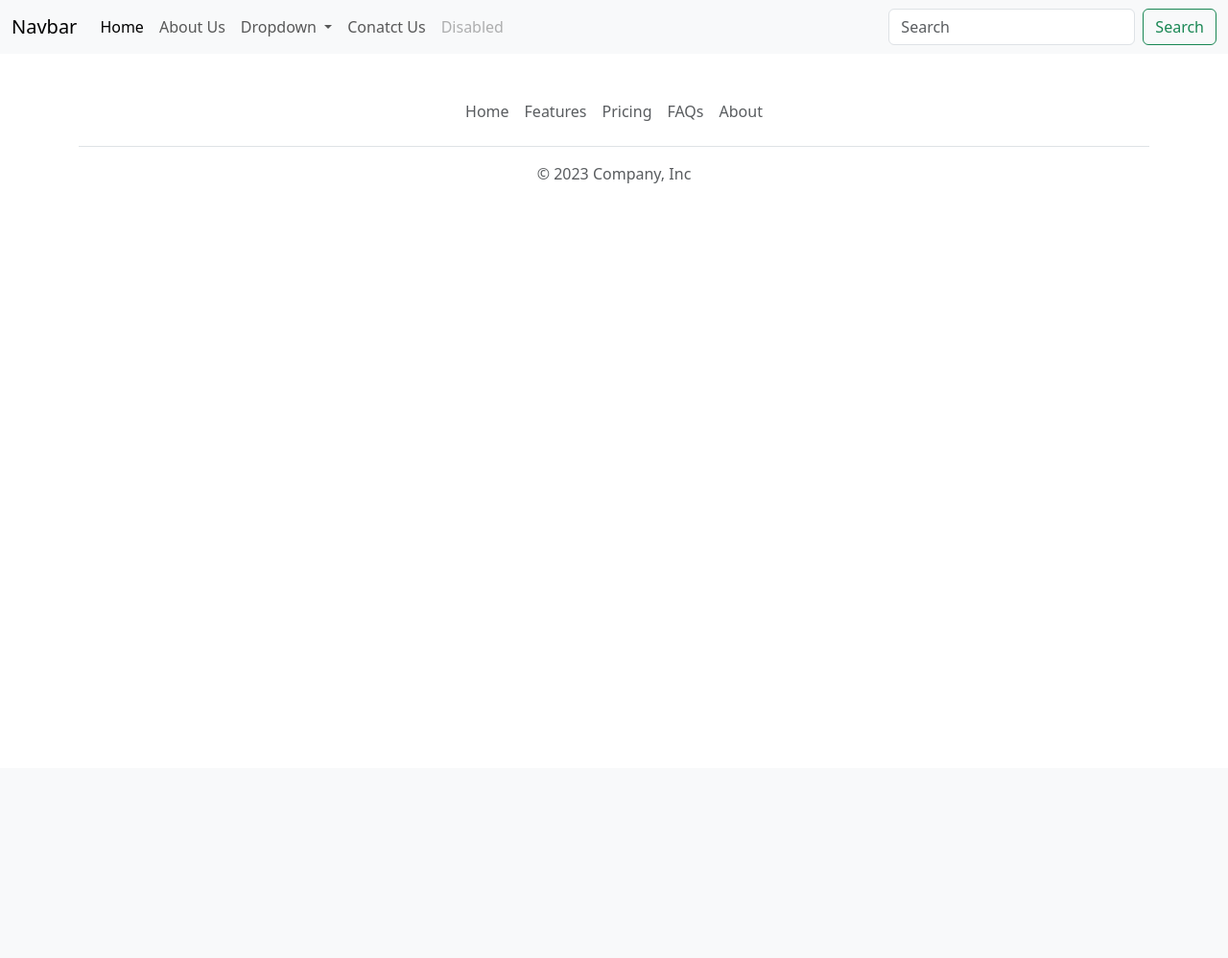
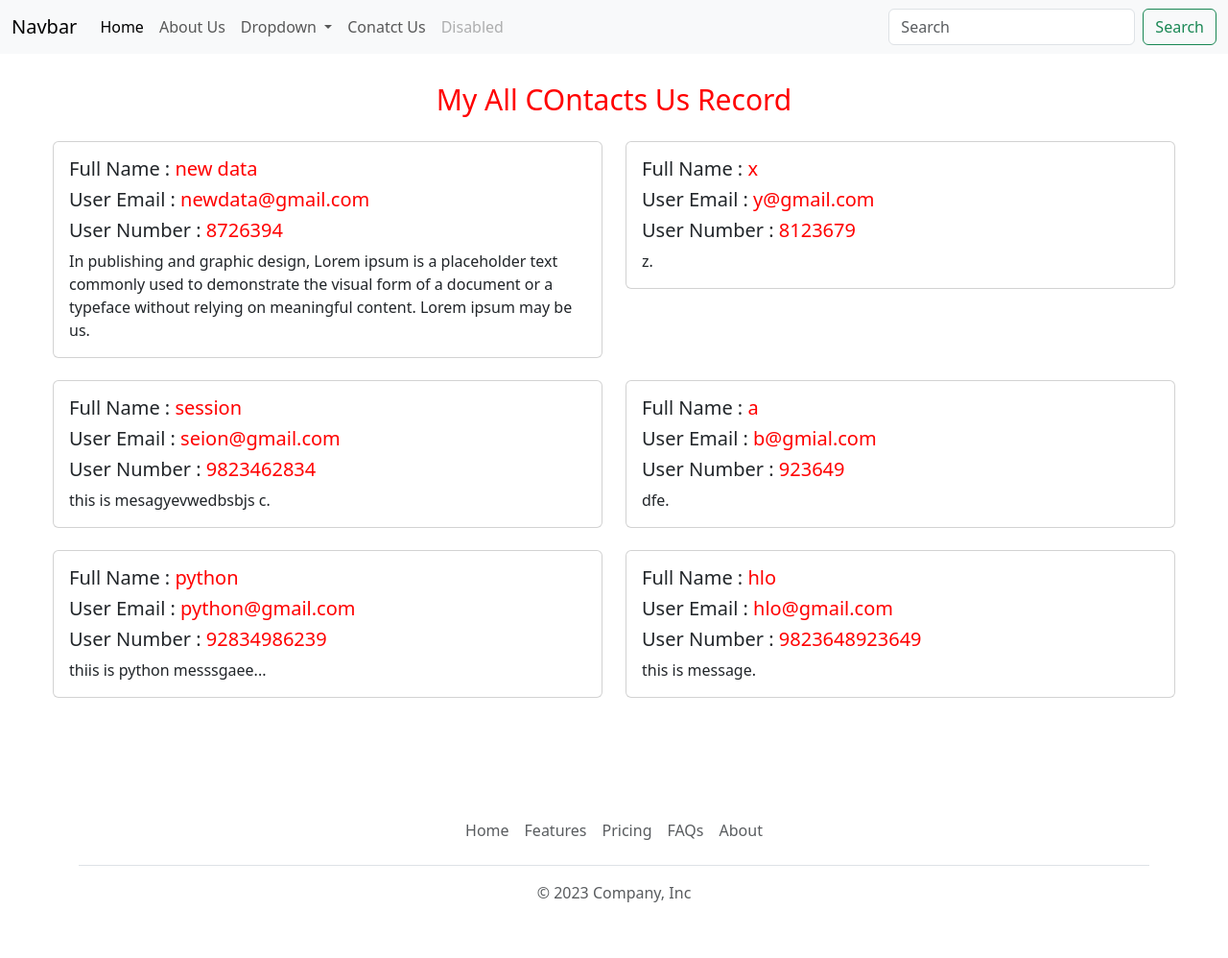
Before and after one commit to banvro/python-batch-11-to-12-45-Days, a Django app: page /services in a window 1280 px wide. Shown: the whole page at 96% size. Before the commit the page ends 191 px from the top, so only its background shows below. Run offline with Django 5.2, Linux system fonts and the light colour scheme; data comes from the database, SQL or seed files in the repository; both versions use the stored data as it was after the commit.

Commit message:
data fetuch done

```diff
--- a/feb-web-devlopment/django/xyz-abc/Hello/blog/views.py
+++ b/feb-web-devlopment/django/xyz-abc/Hello/blog/views.py
@@ -15,7 +15,11 @@ def contactus(request):
 
 
 def servicesus(request):
-    return render(request, "services.html")
+    # ORM
+    my_data = ContactUs.objects.all().order_by("-id")
+
+    context = {"records" : my_data}
+    return render(request, "services.html", context)
 
 
 
--- a/feb-web-devlopment/django/xyz-abc/Hello/template/navfooter.html
+++ b/feb-web-devlopment/django/xyz-abc/Hello/template/navfooter.html
@@ -53,6 +53,7 @@
 
 
 
+
       <div class="container">
         <footer class="py-3 my-4">
           <ul class="nav justify-content-center border-bottom pb-3 mb-3">
--- a/feb-web-devlopment/django/xyz-abc/Hello/template/services.html
+++ b/feb-web-devlopment/django/xyz-abc/Hello/template/services.html
@@ -1 +1,35 @@
 {% extends "navfooter.html" %}
+
+{% block body %}
+
+
+
+<div style="padding: 55px;padding-top: 30px;">
+    <div style="text-align: center;">
+        <h1 style="font-size: 30px; margin-bottom: 25px; color: red;">My All COntacts Us Record</h1>
+    </div>
+
+
+    <div>
+        <div class="row">
+
+
+
+            {% for data in records %}
+            <div class="col-sm-6 mb-3 mb-sm-0">
+              <div class="card" style="margin-bottom: 23px;">
+                <div class="card-body">
+                  <h5 class="card-title">Full Name : <span style="font-size: 20px; font-weight: 400; color: red;">{{data.username}}</span></h5>
+                  <h5 class="card-title">User Email : <span style="font-size: 20px; font-weight: 400; color: red;">{{data.useremail}}</span></h5>
+                  <h5 class="card-title">User Number : <span style="font-size: 20px; font-weight: 400; color: red;">{{data.phone_number}}</span></h5>
+                  <p class="card-text">{{data.message}}.</p>
+                </div>
+              </div>
+            </div>
+            {% endfor %}
+
+          </div>
+    </div>
+</div>
+
+{% endblock body %}
```
Also changed, not shown: feb-web-devlopment/django/xyz-abc/Hello/blog/admin.py (line endings or trailing spaces), feb-web-devlopment/django/xyz-abc/Hello/db.sqlite3.
